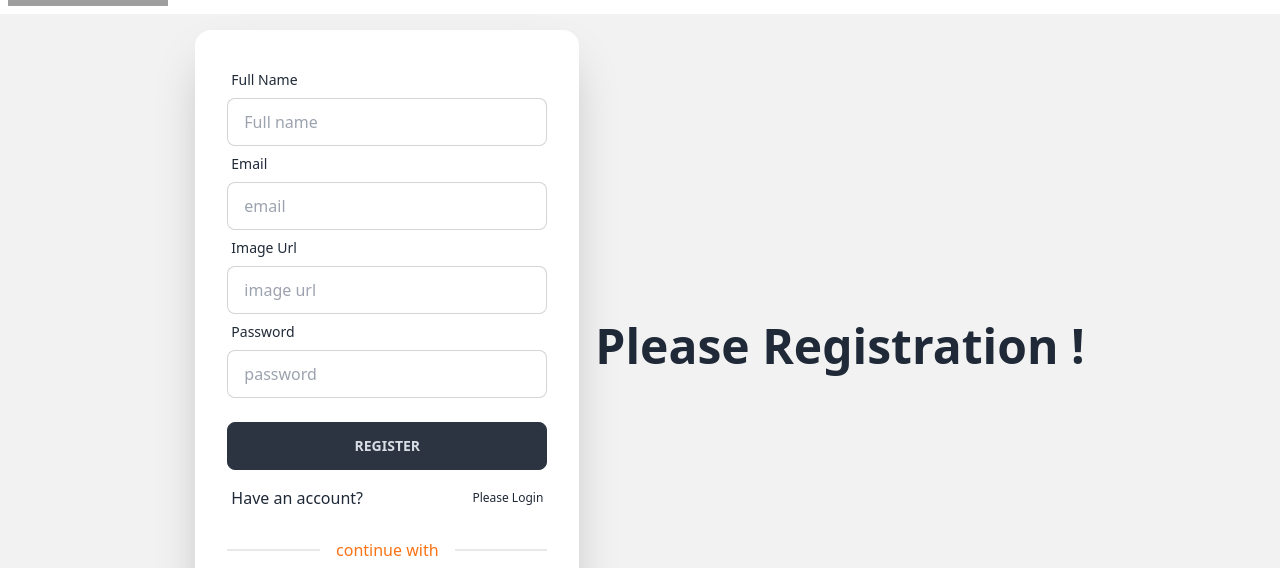
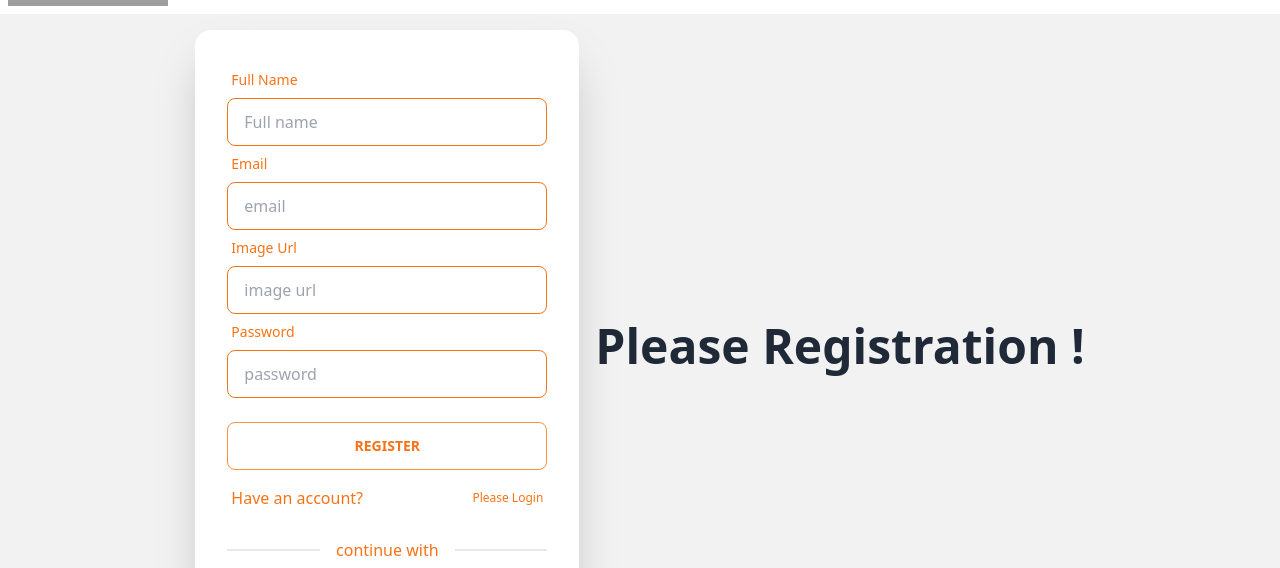
Before and after one commit to MD-AHAD-KHAN-PATHAN/brand-shop-client, a React (Vite) app: page /registration in a window 1280 px wide. Shown: the part 122-690 px from the top of the page. Built offline with nearby package versions, Linux system fonts and the light colour scheme; no server answers; grey boxes are pictures that could not be loaded.

Commit message:
added private route

```diff
--- a/package.json
+++ b/package.json
@@ -10,6 +10,7 @@
     "preview": "vite preview"
   },
   "dependencies": {
+    "aos": "^2.3.4",
     "firebase": "^10.5.0",
     "localforage": "^1.10.0",
     "match-sorter": "^6.3.1",
--- a/src/Components/Navbar/Navbar.jsx
+++ b/src/Components/Navbar/Navbar.jsx
@@ -13,7 +13,7 @@ const Navbar = () => {
         {
             user && <>
                 <li><NavLink to='/addProduct'>Add Product</NavLink></li>
-                <li><NavLink to='/customService'>My Cart</NavLink></li>
+                <li><NavLink to='/myCart'>My Cart</NavLink></li>
             </>
         }
     </>
--- /dev/null
+++ b/src/Components/PrivateRoute/PrivateRoute.jsx
@@ -0,0 +1,22 @@
+import { Navigate, useLocation } from "react-router-dom";
+import UseHooks from "../../Components/Hooks/UseHooks";
+
+const PrivateRoute = ({children}) => {
+
+    const {user, loading} = UseHooks();
+
+    const location = useLocation();
+
+
+    if(loading) {
+        return <div className="min-h-screen flex justify-center items-center"><span className="loading loading-spinner loading-lg"></span></div>;
+    }
+
+    if(user) {
+        return children;
+    }
+
+    return <Navigate state={location.pathname} to='/login'></Navigate>
+};
+
+export default PrivateRoute;
--- a/src/Pages/Registration/Registration.jsx
+++ b/src/Pages/Registration/Registration.jsx
@@ -63,35 +63,35 @@ const Registration = () => {
                             <form onSubmit={handleRegistration}>
                                 <div className="form-control">
                                     <label className="label">
-                                        <span className="label-text">Full Name</span>
+                                        <span className="label-text text-orange-500">Full Name</span>
                                     </label>
-                                    <input type="name" name="name" placeholder="Full name" className="input input-bordered" required />
+                                    <input type="name" name="name" placeholder="Full name" className="border-1 border-orange-500 input input-bordered" required />
                                 </div>
                                 <div className="form-control">
                                     <label className="label">
-                                        <span className="label-text">Email</span>
+                                        <span className="label-text text-orange-500">Email</span>
                                     </label>
-                                    <input type="email" name="email" placeholder="email" className="input input-bordered" required/>
+                                    <input type="email" name="email" placeholder="email" className="border-1 border-orange-500 input input-bordered" required/>
                                 </div>
                                 <div className="form-control">
                                     <label className="label">
-                                        <span className="label-text">Image Url</span>
+                                        <span className="label-text text-orange-500">Image Url</span>
                                     </label>
-                                    <input type="text" name="url" placeholder="image url" className="input input-bordered" required/>
+                                    <input type="text" name="url" placeholder="image url" className="border-1 border-orange-500 input input-bordered" required/>
                                 </div>
                                 <div className="form-control">
                                     <label className="label">
-                                        <span className="label-text">Password</span>
+                                        <span className="label-text text-orange-500">Password</span>
                                     </label>
-                                    <input type="password" name="password" placeholder="password" className="input input-bordered" required/>
+                                    <input type="password" name="password" placeholder="password" className="border-1 border-orange-500 input input-bordered" required/>
                                 </div>
                                 <div className="form-control mt-6 p-0">
-                                    <button className="btn btn-neutral">Register</button>
+                                    <button className="btn bg-white  hover:bg-orange-400 hover:text-white text-orange-500 border-1 border-orange-400">Register</button>
                                     <ToastContainer></ToastContainer>
                                 </div>
                             </form>
-                            <label className="label">
-                                Have an account? <Link to="/login" className="label-text-alt link link-hover">Please Login</Link>
+                            <label className="label text-orange-500">
+                                Have an account? <Link to="/login" className="label-text-alt link link-hover text-orange-500">Please Login</Link>
                             </label>
                             <SocialLogin></SocialLogin>
                         </div>
--- a/src/Route.jsx
+++ b/src/Route.jsx
@@ -6,6 +6,7 @@ import Registration from "./Pages/Registration/Registration";
 import Login from "./Pages/Login/Login";
 import AddProduct from "./Pages/AddProduct/AddProduct";
 import MyCart from "./Pages/MyCart/MyCart";
+import PrivateRoute from "./Components/PrivateRoute/PrivateRoute";
 
 const Route = createBrowserRouter([
     {
@@ -27,7 +28,7 @@ const Route = createBrowserRouter([
             },
             {
                 path: '/addProduct',
-                element: <AddProduct></AddProduct>
+                element: <PrivateRoute><AddProduct></AddProduct></PrivateRoute>
             },
             {
                 path: '/myCart',
```
Also changed, not shown: 1 other file (tests, documents, lock files or other folders).
